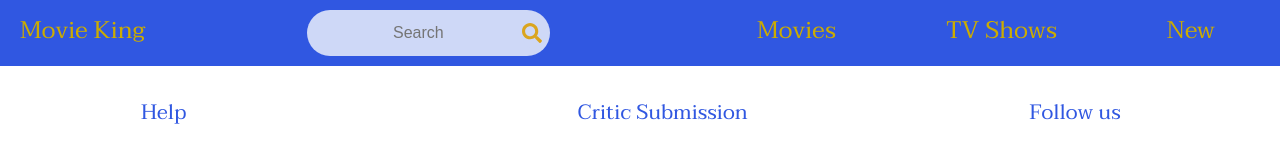
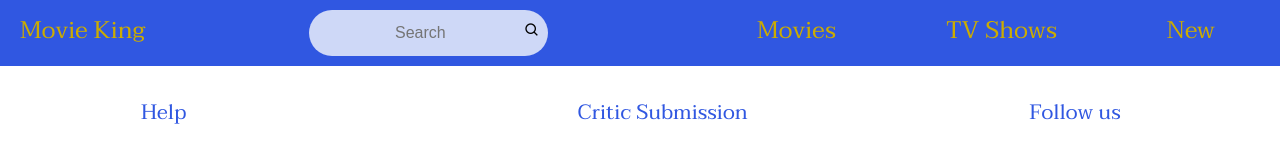
Before and after one commit to woratat/React_Project, a React (Create React App) app in the folder client/: page / in a window 1280 px wide. Shown: the top 160 px of the page. Built offline with nearby package versions, Linux system fonts and the light colour scheme.

Commit message:
update box icon

```diff
--- a/client/src/component/Header.js
+++ b/client/src/component/Header.js
@@ -2,8 +2,6 @@ import React from "react";
 import { NavLink, Link } from "react-router-dom";
 import styled from "styled-components";
 import PropTypes from "prop-types";
-import { FontAwesomeIcon } from "@fortawesome/react-fontawesome";
-import { faSearch } from "@fortawesome/free-solid-svg-icons";
 
 function Header({ className }) {
   return (
@@ -13,7 +11,7 @@ function Header({ className }) {
       </div>
       <div className="search-box">
         <input type="text" placeholder="Search" className="search-text"></input>
-        <FontAwesomeIcon className="search-btn" icon={faSearch} />
+        <i class='bx bx-search'></i>
       </div>
       <div className="menu">
         <NavLink to="/">Movies</NavLink>
```
Also changed, not shown: client/src/assets/logo.png (deleted).
